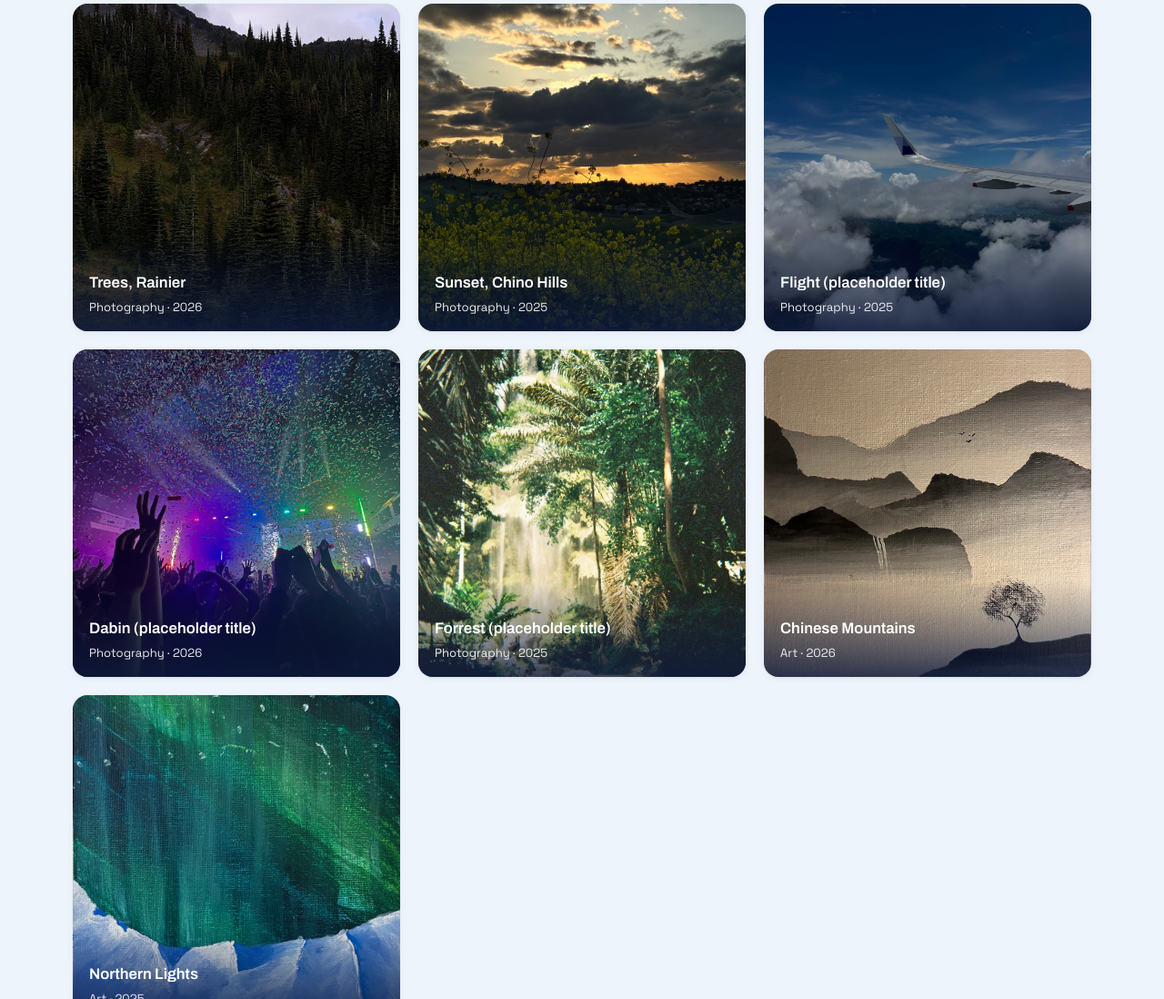
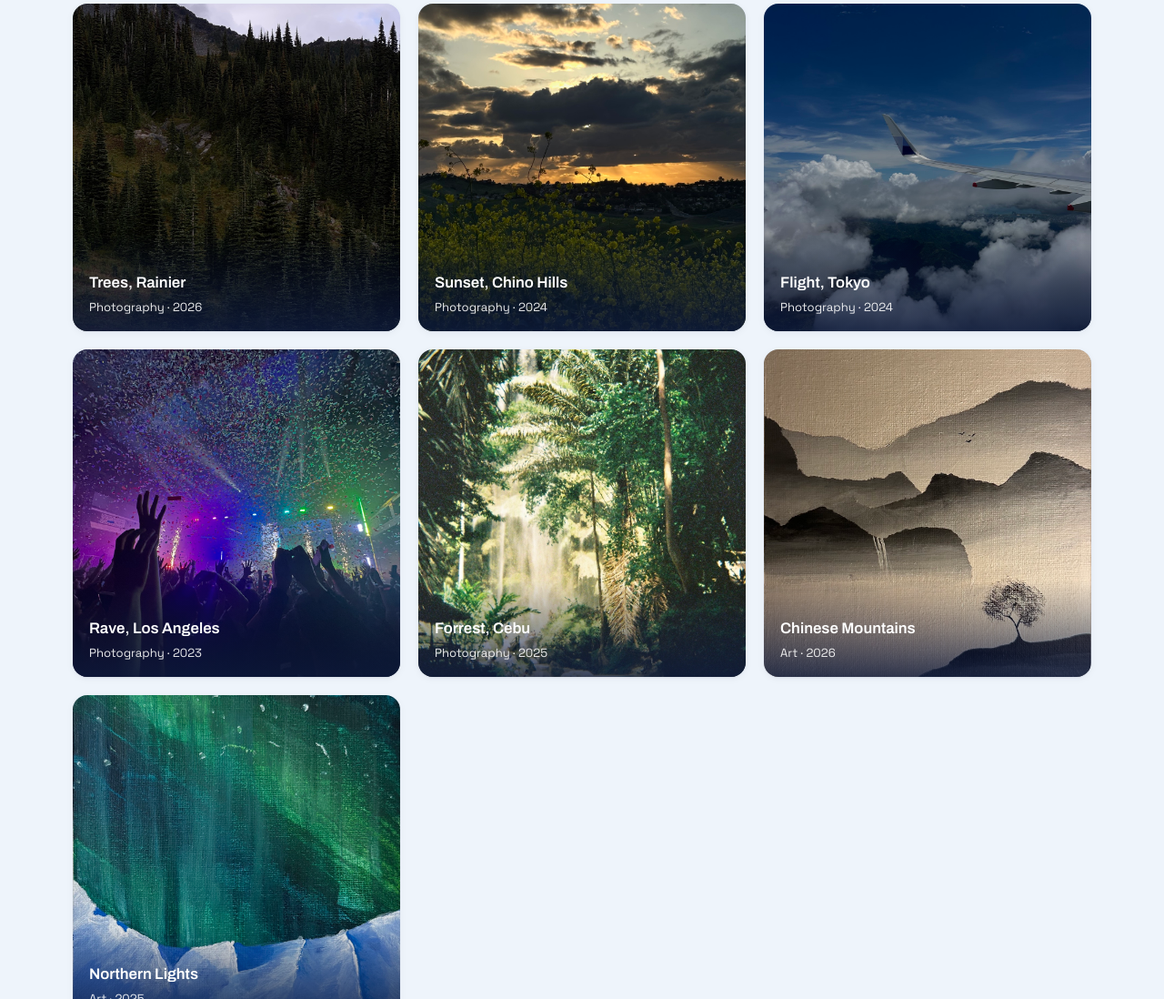
Before and after one commit to albertwang101/alb3rtwang.github.io, a plain HTML site: page index.html in a window 1280 px wide. Shown: the part 1188-2286 px from the top of the page at 91% size. Drawn offline with Linux system fonts and the light colour scheme.

Commit message:
Add files via upload

```diff
--- a/index.html
+++ b/index.html
@@ -229,10 +229,10 @@
       <!-- Gallery: one <li> per piece. data-cat sets its filter button: photo | art -->
       <ul class="gallery">
         <li class="gallery__item" data-cat="photo"><button type="button" class="tile" data-title="Trees, Rainier" data-meta="Photography · Nikon Coolpix L330 · 2026"><img src="images/trees.jpg" alt="Dense evergreen forest on a mountain slope below a rocky ridge under a grey sky" width="1600" height="1200" loading="lazy" decoding="async" /><span class="tile__info"><strong>Trees, Rainier</strong><em>Photography · 2026</em></span></button></li>
-        <li class="gallery__item" data-cat="photo"><button type="button" class="tile" data-title="Sunset, Chino Hills" data-meta="Photography · iPhone 14 Pro · 2024"><img src="images/sunset.jpg" alt="Sunset over rolling hills, with wild yellow mustard flowers in the foreground" width="1200" height="1600" loading="lazy" decoding="async" /><span class="tile__info"><strong>Sunset, Chino Hills</strong><em>Photography · 2025</em></span></button></li>
-        <li class="gallery__item" data-cat="photo"><button type="button" class="tile" data-title="Flight, Tokyo" data-meta="Photography · Nikon Coolpix L330 · 2024"><img src="images/flight.jpg" alt="View from an airplane window: the wing above clouds and green hills below" width="1200" height="1600" loading="lazy" decoding="async" /><span class="tile__info"><strong>Flight (placeholder title)</strong><em>Photography · 2025</em></span></button></li>
-        <li class="gallery__item" data-cat="photo"><button type="button" class="tile" data-title="Dabin, Los Angeles" data-meta="Photography · iPhone 14 Pro · 2023"><img src="images/dabin.jpg" alt="Concert crowd with hands raised under falling confetti and coloured stage lights" width="1600" height="1200" loading="lazy" decoding="async" /><span class="tile__info"><strong>Dabin (placeholder title)</strong><em>Photography · 2026</em></span></button></li>
-        <li class="gallery__item" data-cat="photo"><button type="button" class="tile" data-title="Forrest, Cebu" data-meta="Photography · Fujifilm Quicksnap 35mm · 2025"><img src="images/Forrest.jpg" alt="A tall waterfall seen through palm fronds and dense jungle greenery" width="1351" height="2000" loading="lazy" decoding="async" /><span class="tile__info"><strong>Forrest (placeholder title)</strong><em>Photography · 2025</em></span></button></li>
+        <li class="gallery__item" data-cat="photo"><button type="button" class="tile" data-title="Sunset, Chino Hills" data-meta="Photography · iPhone 14 Pro · 2024"><img src="images/sunset.jpg" alt="Sunset over rolling hills, with wild yellow mustard flowers in the foreground" width="1200" height="1600" loading="lazy" decoding="async" /><span class="tile__info"><strong>Sunset, Chino Hills</strong><em>Photography · 2024</em></span></button></li>
+        <li class="gallery__item" data-cat="photo"><button type="button" class="tile" data-title="Flight, Tokyo" data-meta="Photography · Nikon Coolpix L330 · 2024"><img src="images/flight.jpg" alt="View from an airplane window: the wing above clouds and green hills below" width="1200" height="1600" loading="lazy" decoding="async" /><span class="tile__info"><strong>Flight, Tokyo</strong><em>Photography · 2024</em></span></button></li>
+        <li class="gallery__item" data-cat="photo"><button type="button" class="tile" data-title="Rave, Los Angeles" data-meta="Photography · iPhone 14 Pro · 2023"><img src="images/dabin.jpg" alt="Concert crowd with hands raised under falling confetti and coloured stage lights" width="1600" height="1200" loading="lazy" decoding="async" /><span class="tile__info"><strong>Rave, Los Angeles</strong><em>Photography · 2023</em></span></button></li>
+        <li class="gallery__item" data-cat="photo"><button type="button" class="tile" data-title="Forrest, Cebu" data-meta="Photography · Fujifilm Quicksnap 35mm · 2025"><img src="images/Forrest.jpg" alt="A tall waterfall seen through palm fronds and dense jungle greenery" width="1351" height="2000" loading="lazy" decoding="async" /><span class="tile__info"><strong>Forrest, Cebu</strong><em>Photography · 2025</em></span></button></li>
         <li class="gallery__item" data-cat="art"><button type="button" class="tile" data-title="Chinese Mountains" data-meta="Art · Acrylic · 2026"><img src="images/chinese-mountains.jpg" alt="Ink-wash painting of misty layered mountains, a lone tree on a hill and small boats on the water" width="1219" height="1600" loading="lazy" decoding="async" /><span class="tile__info"><strong>Chinese Mountains</strong><em>Art · 2026</em></span></button></li>
         <li class="gallery__item" data-cat="art"><button type="button" class="tile" data-title="Northern Lights" data-meta="Art · Acrylic · 2025"><img src="images/northern-lights.jpg" alt="Painting of green aurora and stars above a snow-covered ridge" width="1246" height="1600" loading="lazy" decoding="async" /><span class="tile__info"><strong>Northern Lights</strong><em>Art · 2025</em></span></button></li>
       </ul>
```
